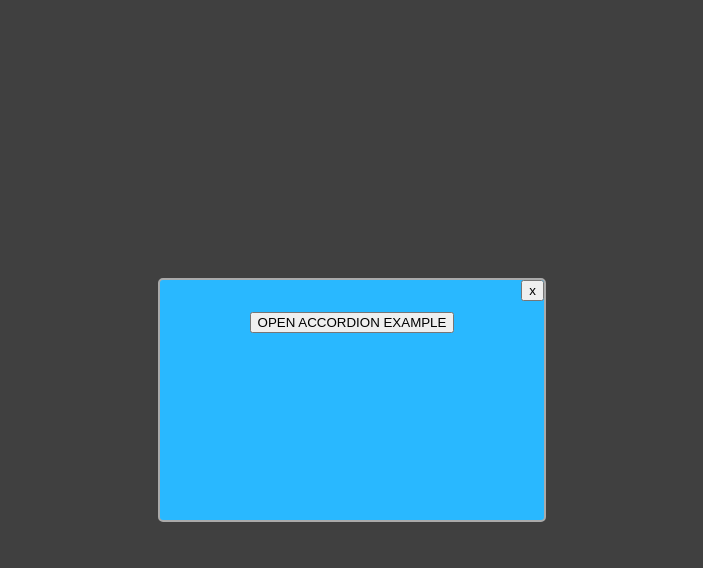
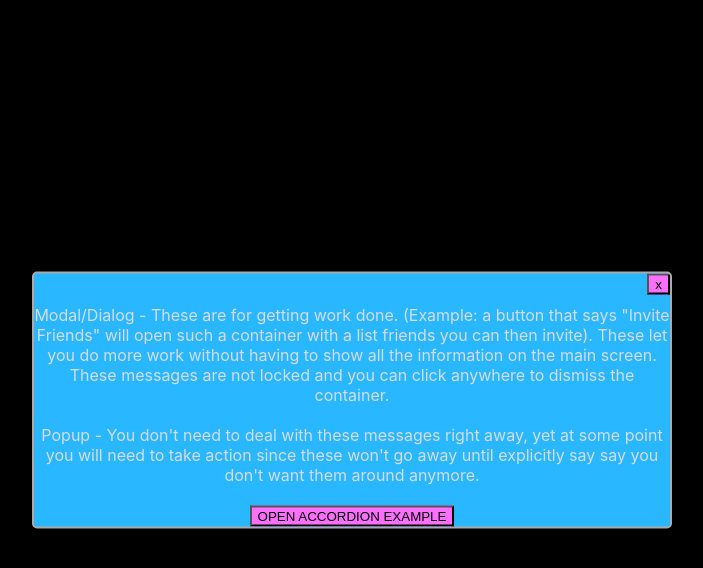
Before and after one commit to rocknswimmer/Modals-and-Accordians-, a React (Create React App) app: page / in a window 1280 px wide. Both pictures are taken after a click on the button "OPEN MODAL EXAMPLE". Shown: the top 568 px of the page, without its empty margins (288-991 px from the left). Built offline with nearby package versions, Linux system fonts and the light colour scheme.

Commit message:
prezy looking good

```diff
--- a/package.json
+++ b/package.json
@@ -8,6 +8,7 @@
     "@testing-library/user-event": "^13.5.0",
     "react": "^18.2.0",
     "react-dom": "^18.2.0",
+    "react-icons": "^4.6.0",
     "react-scripts": "5.0.1",
     "web-vitals": "^2.1.4"
   },
--- a/src/App.js
+++ b/src/App.js
@@ -27,14 +27,21 @@ function App() {
       {endPrezy && <button onClick={openModal}>OPEN MODAL EXAMPLE</button>}
       {startPrezy &&
       <Modal
-        close={() => {openModal()}}
-        content={<button onClick={openAccordian}>OPEN ACCORDION EXAMPLE</button>}
+        close={() => {setStartPrezy(!startPrezy);}}
+        content={<div><div>Modal/Dialog - These are for getting work done. (Example: a button that says "Invite Friends" will open such a container with a list friends you can then invite). These let you do more work without having to show all the information on the main screen. These messages are not locked and you can click anywhere to dismiss the container.</div><br/><div>Popup - You don't need to deal with these messages right away, yet at some point you will need to take action since these won't go away until explicitly say say you don't want them around anymore.</div> <br/><button onClick={openAccordian}>OPEN ACCORDION EXAMPLE</button></div>}
       />}
       {/* will propable need to make an accodion feed */}
       {displayAcc &&
       <Accordion
         title={'ACCORDION EXAMPLE'}
+        content={
+        <div>
+          The term stems from the musical accordion in which sections of the bellows can be expanded by pulling outward. A common example of an accordion is the Show/Hide operation of a box region, but extended to have multiple sections in a list.
+        <Accordion
+        title={'???'}
         content={ <button onClick={() => { setDisplayAcc(!displayAcc); setStartInnerPrezy(!startInnerPrezy); }}>???</button>}
+       />
+        </div>}
        />}
        {startInnerPrezy &&
        <Modal
@@ -48,7 +55,7 @@ function App() {
        />}
        {secondSlide &&
        <Modal
-         close={() => { setStartInnerPrezy(!startInnerPrezy); }}
+         close={() => { setSecondSlide(!secondSlide); }}
          content={
            <div>
             {prezyData.modalData.secondModal.content} <br/>
--- /dev/null
+++ b/src/accordion.css
@@ -0,0 +1,15 @@
+.accordion-title {
+  display: flex;
+  justify-content: space-between;
+  background-color: #126ed8;
+  color: rgb(254, 253, 253);
+}
+
+.accordion-item {
+  max-width: 80vw;
+  min-width: 50vw;
+  background-color: #46e8fa;
+  color: black;
+
+  margin: 25px;
+}
--- a/src/accordion.js
+++ b/src/accordion.js
@@ -1,6 +1,6 @@
 import React from 'react';
 import {useState} from 'react';
-// import './accordion.css';
+import './accordion.css';
 
 const Accordion = ({title, content}) => {
   const [isActive, setIsActive] = useState(false);
--- a/src/content.js
+++ b/src/content.js
@@ -1,24 +1,26 @@
+import{FaLaughBeam} from 'react-icons/fa'
+
 export const prezyData = {
     modalData: {
     firstModal: {
-      content: 'first modals content'
+      content: (<div><h1>Laughter</h1><h3>by: Andy Simmons</h3></div>)
     },
     secondModal: {
-      content: 'second modals content'
+      content: (<FaLaughBeam size='200'  />)
     }
   },
   accordionData: [
     {
-      title: 'section 1',
-      content: 'first sections content'
+      title: 'Info Section 1',
+      content: (<div><h1>Short-term benefits</h1> <div>Activate and relieve your stress response. A rollicking laugh fires up and then cools down your stress response, and it can increase and then decrease your heart rate and blood pressure. The result? A good, relaxed feeling.</div><br/><div>Soothe tension. Laughter can also stimulate circulation and aid muscle relaxation, both of which can help reduce some of the physical symptoms of stress.</div></div>)
     },
     {
-      title: 'section 2',
-      content: 'second sections content'
+      title: 'Info Section 2',
+      content: (<div><h1>Long-term benefits</h1> <div>Increase personal satisfaction. Laughter can also make it easier to cope with difficult situations. It also helps you connect with other people.</div><br/><div>Improve your mood. Many people experience depression, sometimes due to chronic illnesses. Laughter can help lessen your stress, depression and anxiety and may make you feel happier. It can also improve your self-esteem.</div></div>)
     },
     {
       title: 'sources',
-      content: ' sources to go here and an end prezzy button'
+      content: (<div><a href='https://www.mayoclinic.org/healthy-lifestyle/'>https://www.mayoclinic.org/healthy-lifestyle/stress-management/in-depth/stress-relief/art-20044456</a><br/><a href='https://www.laughteryoga.org/'>https://www.laughteryoga.org/</a><br/> modal vs popup: <a href='https://www.laughteryoga.org/'>https://ux.stackexchange.com/questions/90336/whats-the-difference-between-a-modal-popup-popover-and-lightbox</a></div>)
     }
 
 
--- a/src/index.css
+++ b/src/index.css
@@ -5,9 +5,24 @@ body {
     sans-serif;
   -webkit-font-smoothing: antialiased;
   -moz-osx-font-smoothing: grayscale;
+  background-color: black;
+  color: aliceblue;
+  display: flex;
+  justify-content: center;
+  align-items: center;
+  height: 100vh;
 }
 
 code {
   font-family: source-code-pro, Menlo, Monaco, Consolas, 'Courier New',
     monospace;
 }
+
+button {
+  background-color: rgb(251, 111, 253);
+}
+
+.App {
+  display: flex;
+  justify-content: center;
+}
```
Also changed, not shown: 1 other file (tests, documents, lock files or other folders).
